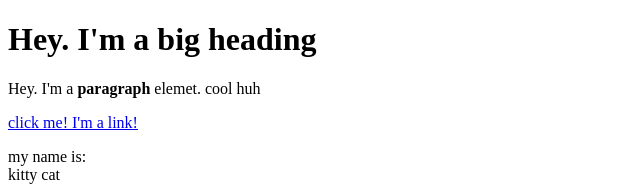
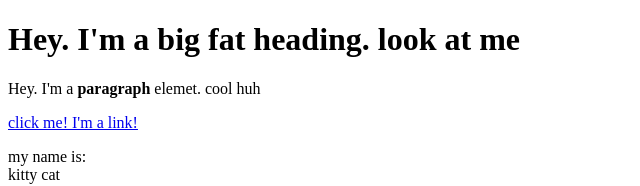
Before and after one commit to inhamsadeek/cartoon-hero, a plain HTML site: page test.html in a window 1280 px wide. Shown: the top 186 px of the page, without its empty margins (0-640 px from the left). Drawn offline with Linux system fonts and the light colour scheme.

Commit message:
added "fat" to heading

```diff
--- a/test.html
+++ b/test.html
@@ -4,7 +4,7 @@
 	<title>Test page</title>
 </head>
 <body>
-	<h1>Hey. I'm a big heading</h1>
+	<h1>Hey. I'm a big fat heading. look at me</h1>
 	<p>Hey. I'm a <b>paragraph</b> elemet. cool huh</p>
 	<a href="https://google.com" target="_blank" title="let's go to google">click me! I'm a link!</a>
 	<p>my name is:<br>
```
